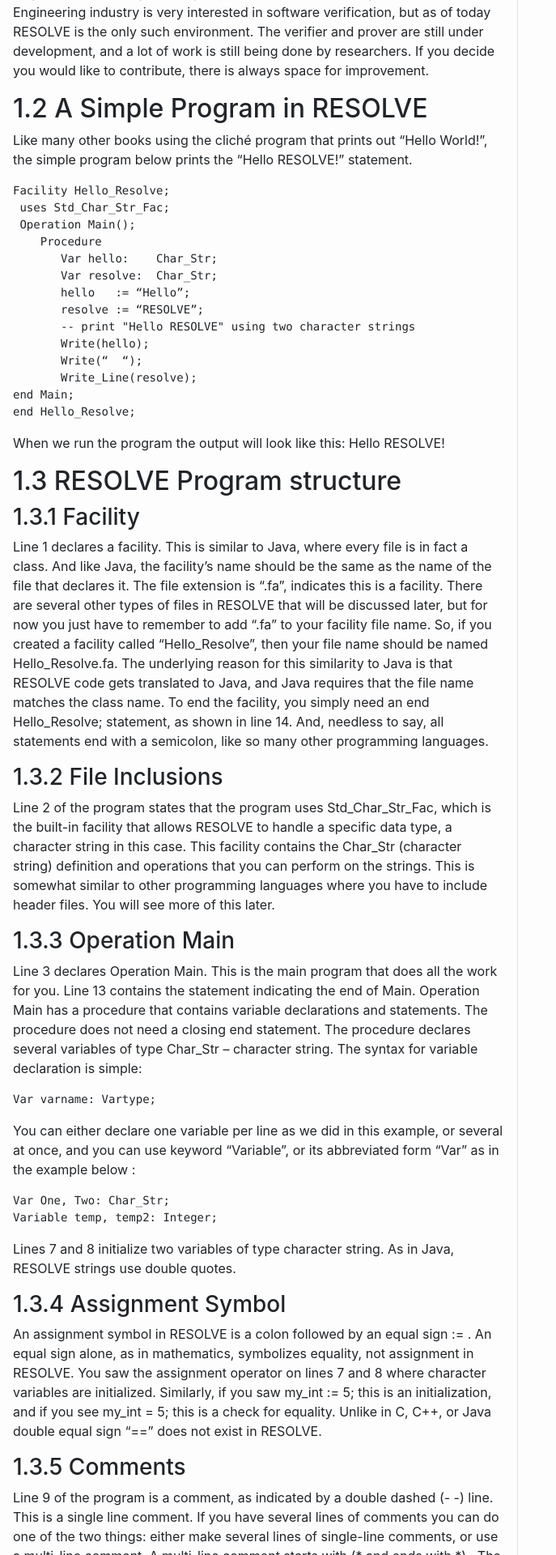
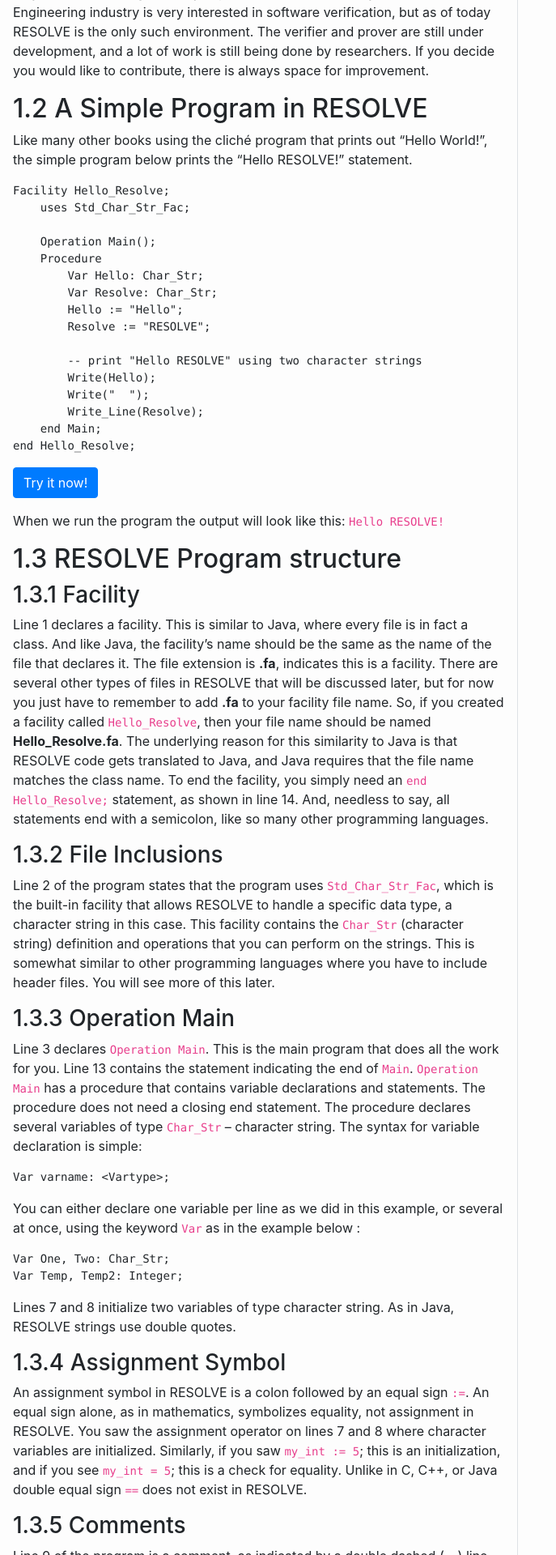
Before and after one commit to yushan87/RESOLVETutorial, a Jekyll site: the page built from lessons/_main/lesson1.md, in a window 1280 px wide. Shown: the part 636-2556 px from the top of the page at 81% size, without its empty margins (0-687 px from the left). Built offline with Jekyll 4.4.1, drawn with Linux system fonts in a browser that asks for light colours; nearby versions of some CDN libraries; some of the changed text lies outside the part shown.

Commit message:
Some progress on a custom plugin to render RESOLVE code in Jekyll

```diff
--- /dev/null
+++ b/_plugins/HighlightResolveBlock.rb
@@ -0,0 +1,48 @@
+# This creates a new RESOLVE code block with highlighting.
+module Jekyll
+    module Tags
+      class HighlightResolveBlock < Liquid::Block
+
+        # Initialize function for creating a new "highlight_resolve_block" tag.
+        def initialize(tag_name, text, tokens)
+          super
+        end
+
+        # Function that will render the contents of this block tag.
+        def render(context)
+          # Sanitize the code inside the block
+          resolve_code = super.to_s.gsub(/\A(\n|\r)+|(\n|\r)+\z/, "")
+
+          # Invoke Rouge to format our code
+          formatted_code = rouge_resolve(resolve_code)
+
+          # Output the formatted code with the proper HTML tags
+          to_html_code(formatted_code)
+        end
+
+        private
+
+        # Create our own custom call to Rouge for formatting RESOLVE code.
+        def rouge_resolve(code)
+          require "rouge"
+          formatter = ::Rouge::Formatters::HTMLLegacy.new(
+              :line_numbers => false,
+              :wrap         => false,
+              :css_class    => "highlight"
+          )
+          lexer = Rouge::Lexers::PlainText
+          formatter.format(lexer.lex(code))
+        end
+
+        # This adds the proper HTML tags to the converted code.
+        # The output structure must be the same as the one outputed by
+        # the highligher tag.
+        def to_html_code(code)
+          "<figure class=\"highlight\"><pre><code class=\"language-resolve\" data-lang=\"#resolve\">"\
+          "#{code.chomp}</code></pre></figure>"
+        end
+      end
+    end
+  end
+
+  Liquid::Template.register_tag("highlight_resolve_block", Jekyll::Tags::HighlightResolveBlock)
--- /dev/null
+++ b/_plugins/ResolveBlock.rb
@@ -0,0 +1,68 @@
+# This creates a new RESOLVE code block with the try it now button.
+module Jekyll
+  module Tags
+    class ResolveBlock < Liquid::Block
+
+      # Regular expression for sanity checking if the "blockID"
+      # is a valid HTML ID.
+      ID_REGEX = /^[A-Za-z]+[\w\-\:\.]*$/
+
+      # Initialize function for creating a new "resolve_block" tag.
+      def initialize(tag_name, blockID, tokens)
+        super
+
+        # Make sure our "blockID" is valid
+        if blockID.strip =~ ID_REGEX
+          @block_id = Regexp.last_match(0)
+        # Raise a syntax error message
+        else
+          raise SyntaxError, <<~MSG
+            Syntax Error in tag 'resolve_block' while parsing the following id:
+
+            #{blockID}
+
+            Valid syntax: resolve_block <id>
+          MSG
+        end
+      end
+
+      # Function that will render the contents of this block tag.
+      def render(context)
+        # Sanitize the code inside the block
+        resolve_code = super.to_s.gsub(/\A(\n|\r)+|(\n|\r)+\z/, "")
+
+        # Invoke Rouge to format our code
+        formatted_code = rouge_resolve(resolve_code)
+
+        # Output the formatted code with the proper HTML tags
+        to_html_code(formatted_code)
+      end
+
+      private
+
+      # Create our own custom call to Rouge for formatting RESOLVE code.
+      def rouge_resolve(code)
+        require "rouge"
+        formatter = ::Rouge::Formatters::HTMLLegacy.new(
+            :line_numbers => false,
+            :wrap         => false,
+            :css_class    => "highlight"
+        )
+        lexer = Rouge::Lexers::PlainText
+        formatter.format(lexer.lex(code))
+      end
+
+      # This adds the proper HTML tags to the converted code.
+      # The output structure must be the same as the one outputed by
+      # the highligher tag.
+      def to_html_code(code)
+        blockID = @block_id
+
+        "<figure id=\"#{@block_id}\" class=\"highlight\"><pre><code class=\"language-resolve\" data-lang=\"#resolve\">"\
+        "#{code.chomp}</code></pre></figure><button type=\"button\" class=\"btn btn-primary\" onclick=\"load_lesson($('\##{@block_id}').text());\">Try it now!</button>"
+      end
+    end
+  end
+end
+
+Liquid::Template.register_tag("resolve_block", Jekyll::Tags::ResolveBlock)
--- a/lessons/_main/lesson1.md
+++ b/lessons/_main/lesson1.md
@@ -9,60 +9,68 @@ RESOLVE is a unique integrated programming environment that includes programming
 A very interesting and indispensable feature of RESOLVE is the built-in specification language that uses the universal language of mathematical notation. Other modern programming languages can also be specified using specification languages available today, (for example Java and JSP, C# and Spec#), but unlike most of them, RESOLVE is fully specified using its native specification language. And the fact that it uses the language of mathematical notation makes it less ambiguous to write and understand these specifications. The verifier is also an important component of the RESOLVE environment, as fully verified code significantly improves software reliability. The Software Engineering industry is very interested in software verification, but as of today RESOLVE is the only such environment. The verifier and prover are still under development, and a lot of work is still being done by researchers. If you decide you would like to contribute, there is always space for improvement.
 
 ## 1.2 A Simple Program in RESOLVE
-Like many other books using the cliché program that prints out “Hello World!”, the simple program below prints the “Hello RESOLVE!” statement.
-~~~~~~~~
+Like many other books using the cliché program that prints out "Hello World!", the simple program below prints the "Hello RESOLVE!" statement.
+
+{% resolve_block code1 %}
 Facility Hello_Resolve;
- uses Std_Char_Str_Fac;
- Operation Main();
+    uses Std_Char_Str_Fac;
+
+    Operation Main();
     Procedure
-       Var hello:    Char_Str;
-       Var resolve:  Char_Str;
-       hello   := “Hello”;
-       resolve := “RESOLVE”;
-       -- print "Hello RESOLVE" using two character strings
-       Write(hello);
-       Write(“  “);
-       Write_Line(resolve);
-end Main;
+        Var Hello: Char_Str;
+        Var Resolve: Char_Str;
+        Hello := "Hello";
+        Resolve := "RESOLVE";
+
+        -- print "Hello RESOLVE" using two character strings
+        Write(Hello);
+        Write("  ");
+        Write_Line(Resolve);
+    end Main;
 end Hello_Resolve;
-~~~~~~~~
+{% endresolve_block %}
 
-When we run the program the output will look like this:
-Hello RESOLVE!
+When we run the program the output will look like this: `Hello RESOLVE!`
 
 ## 1.3 RESOLVE Program structure
 ### 1.3.1 Facility
-Line 1 declares a facility. This is similar to Java, where every file is in fact a class. And like Java, the facility's name should be the same as the name of the file that declares it. The file extension is “.fa”, indicates this is a facility. There are several other types of files in RESOLVE that will be discussed later, but for now you just have to remember to add “.fa” to your facility file name. So, if you created a facility called “Hello_Resolve”, then your file name should be named Hello_Resolve.fa. The underlying reason for this similarity to Java is that RESOLVE code gets translated to Java, and Java requires that the file name matches the class name. To end the facility, you simply need an end Hello_Resolve; statement, as shown in line 14. And, needless to say, all statements end with a semicolon, like so many other programming languages.
+Line 1 declares a facility. This is similar to Java, where every file is in fact a class. And like Java, the facility's name should be the same as the name of the file that declares it. The file extension is **.fa**, indicates this is a facility. There are several other types of files in RESOLVE that will be discussed later, but for now you just have to remember to add **.fa** to your facility file name. So, if you created a facility called `Hello_Resolve`, then your file name should be named **Hello_Resolve.fa**. The underlying reason for this similarity to Java is that RESOLVE code gets translated to Java, and Java requires that the file name matches the class name. To end the facility, you simply need an `end Hello_Resolve;` statement, as shown in line 14. And, needless to say, all statements end with a semicolon, like so many other programming languages.
 
 ### 1.3.2 File Inclusions
-Line 2 of the program states that the program uses Std_Char_Str_Fac, which is the built-in facility that allows RESOLVE to handle a specific data type, a character string in this case. This facility contains the Char_Str (character string) definition and operations that you can perform on the strings. This is somewhat similar to other programming languages where you have to include header files. You will see more of this later.
+Line 2 of the program states that the program uses `Std_Char_Str_Fac`, which is the built-in facility that allows RESOLVE to handle a specific data type, a character string in this case. This facility contains the `Char_Str` (character string) definition and operations that you can perform on the strings. This is somewhat similar to other programming languages where you have to include header files. You will see more of this later.
 
 ### 1.3.3 Operation Main
-Line 3 declares Operation Main. This is the main program that does all the work for you. Line 13 contains the statement indicating the end of Main. Operation Main has a procedure that contains variable declarations and statements. The procedure does not need a closing end statement. The procedure declares several variables of type Char_Str – character string. The syntax for variable declaration is simple:
-~~~~~~~~
-Var varname: Vartype;
-~~~~~~~~
-You can either declare one variable per line as we did in this example, or several at once, and you can use keyword “Variable”, or its abbreviated form “Var” as in the example below :
-~~~~~~~~
+Line 3 declares `Operation Main`. This is the main program that does all the work for you. Line 13 contains the statement indicating the end of `Main`. `Operation Main` has a procedure that contains variable declarations and statements. The procedure does not need a closing end statement. The procedure declares several variables of type `Char_Str` – character string. The syntax for variable declaration is simple:
+
+{% highlight_resolve_block %}
+Var varname: <Vartype>;
+{% endhighlight_resolve_block %}
+
+You can either declare one variable per line as we did in this example, or several at once, using the keyword `Var` as in the example below :
+
+{% highlight_resolve_block %}
 Var One, Two: Char_Str;
-Variable temp, temp2: Integer;
-~~~~~~~~
+Var Temp, Temp2: Integer;
+{% endhighlight_resolve_block %}
+
 Lines 7 and 8 initialize two variables of type character string. As in Java, RESOLVE strings use double quotes.
 
 ### 1.3.4 Assignment Symbol
-An assignment symbol in RESOLVE is a colon followed by an equal sign := . An equal sign alone, as in mathematics, symbolizes equality, not assignment in RESOLVE. You saw the assignment operator on lines 7 and 8 where character variables are initialized. Similarly, if you saw my_int := 5; this is an initialization, and if you see my_int = 5; this is a check for equality. Unlike in C, C++, or Java double equal sign “==” does not exist in RESOLVE.
+An assignment symbol in RESOLVE is a colon followed by an equal sign `:=`. An equal sign alone, as in mathematics, symbolizes equality, not assignment in RESOLVE. You saw the assignment operator on lines 7 and 8 where character variables are initialized. Similarly, if you saw `my_int := 5`; this is an initialization, and if you see `my_int = 5`; this is a check for equality. Unlike in C, C++, or Java double equal sign `==` does not exist in RESOLVE.
 
 ### 1.3.5 Comments
-Line 9 of the program is a comment, as indicated by a double dashed (- -) line. This is a single line comment. If you have several lines of comments you can do one of the two things: either make several lines of single-line comments, or use a multi-line comment. A multi-line comment starts with (* and ends with *) . The two ways are illustrated below:
-~~~~~~~~
+Line 9 of the program is a comment, as indicated by a double dashed (`--`) line. This is a single line comment. If you have several lines of comments you can do one of the two things: either make several lines of single-line comments, or use a multi-line comment. A multi-line comment starts with `(*` and ends with `*)`. The two ways are illustrated below:
+
+{% highlight_resolve_block %}
 -- This is one way to write a very long comment
 -- that spans several lines
-~~~~~~~~
-~~~~~~~~
+{% endhighlight_resolve_block %}
+
+{% highlight_resolve_block %}
 (* Or you can use this multi-line comment which is
-    similar to the C-style comment and can span
-    several lines   *)
-~~~~~~~~
+   similar to the C-style comment and can span
+   several lines *)
+{% endhighlight_resolve_block %}
 
 ### 1.3.6 Printing Output
-RESOLVE has two operations for printing output to the standard output stream: Write(..), and Write_Line(..). The only difference is that the second one also prints a newline character. You will see more of this later, but every simple built-in type in RESOLVE (integers, booleans, characters, and character strings ) has these operations. It is important to remember that these operations expect either a literal or a variable of the correct type as a parameter. If you leave the parenthesis empty the compiler will generate an error.
+RESOLVE has two operations for printing output to the standard output stream: `Write(...)`, and `Write_Line(...)`. The only difference is that the second one also prints a newline character. You will see more of this later, but every simple built-in type in RESOLVE (integers, booleans, characters, and character strings) has these operations. It is important to remember that these operations expect either a literal or a variable of the correct type as a parameter. If you leave the parenthesis empty the compiler will generate an error.
```
